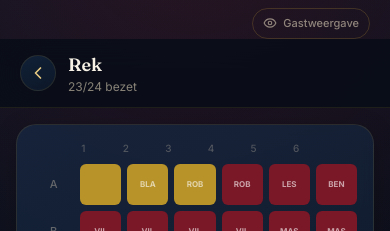
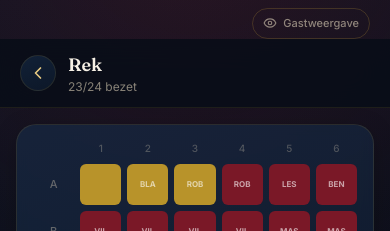
Before and after one commit to goemanalexander/VinIQ, a Next.js app: page /kelder/rek in a window 390 px wide. Shown: the top 231 px of the page. Built offline with nearby package versions, Linux system fonts and the light colour scheme; no server answers.

Commit message:
fix: align rack column labels with cell grid on mobile

```diff
--- a/app/kelder/rek/page.tsx
+++ b/app/kelder/rek/page.tsx
@@ -55,7 +55,8 @@ export default function RekPage() {
         {/* Rack grid */}
         <Card className="mb-6 p-3">
           {/* Column headers */}
-          <div className="mb-2 grid grid-cols-7 gap-1.5 pl-8">
+          <div className="mb-2 grid grid-cols-7 gap-1.5">
+            <div aria-hidden="true" />
             {COLS.map(col => (
               <div key={col} className="text-center text-[10px] text-cream-300/30 font-medium">
                 {col}
```
